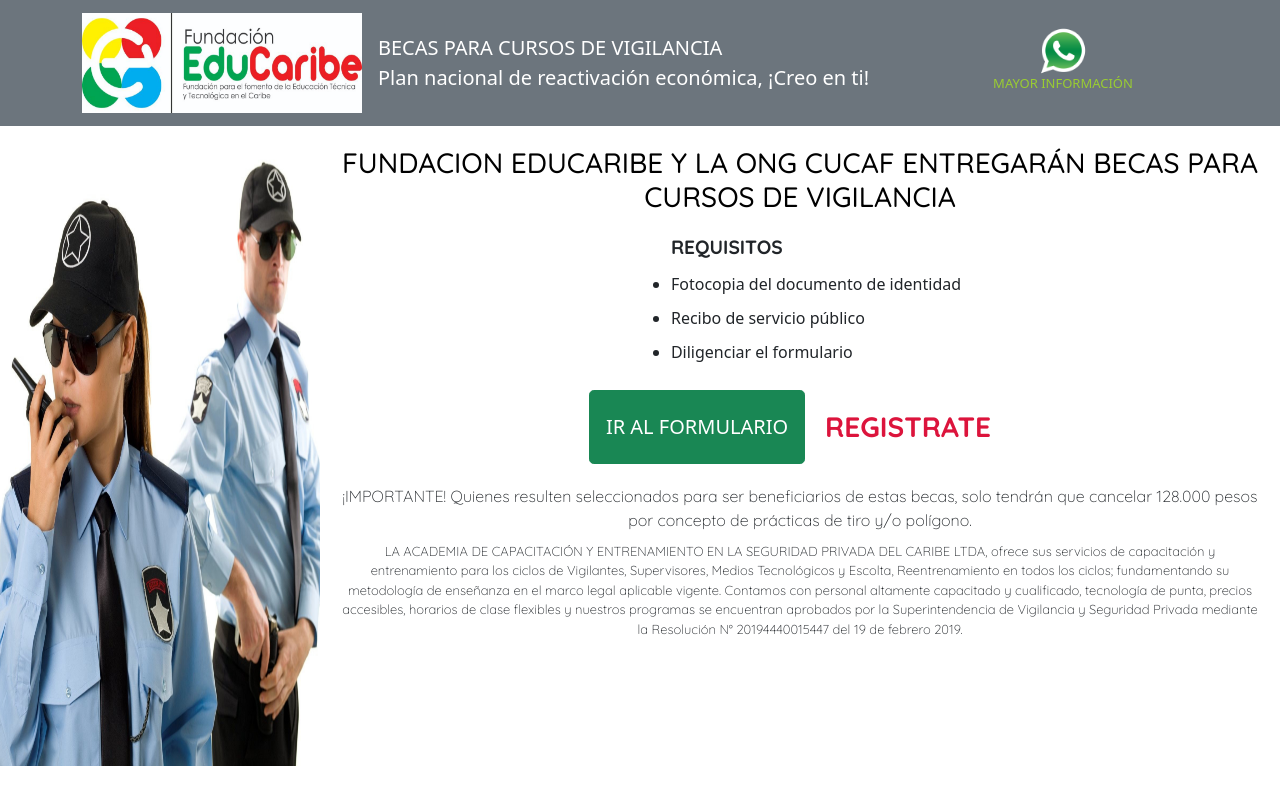
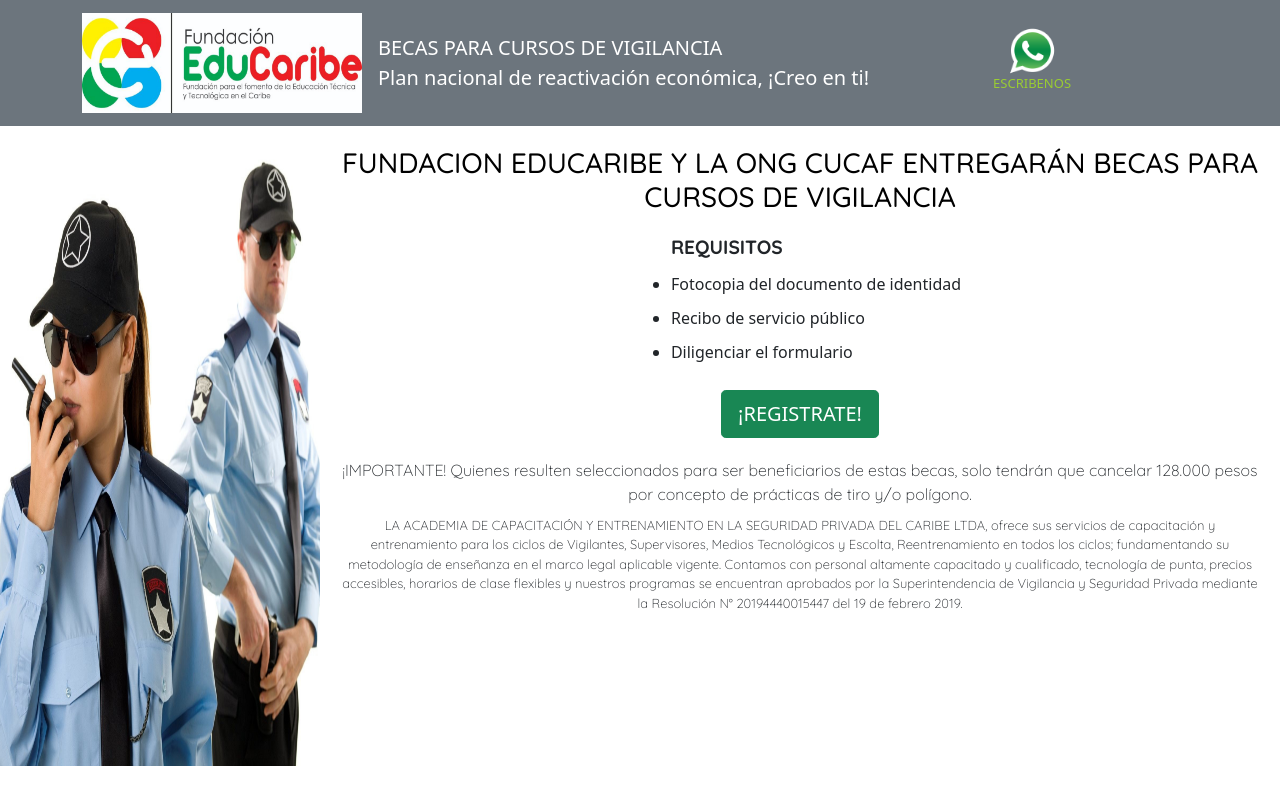
Before and after one commit to Guerrero9606/landing-page, a React (Create React App) app: page / in a window 1280 px wide. Built offline with nearby package versions, Linux system fonts and the light colour scheme.

Commit message:
Se ajustan detalles del texto

```diff
--- a/src/Users/components/Body.jsx
+++ b/src/Users/components/Body.jsx
@@ -18,8 +18,7 @@
                         <li>Diligenciar el formulario</li>
                     </ul>
                     <div className="div-button">
-                        <Button variant="success" size="lg">IR AL FORMULARIO</Button>{' '}
-                        <h3>REGISTRATE</h3>
+                        <Button variant="success" size="lg">¡REGISTRATE!</Button>{' '}
                     </div>
                     <p>¡IMPORTANTE! Quienes resulten seleccionados para ser beneficiarios de estas becas, solo tendrán que cancelar 128.000 pesos por concepto de prácticas de tiro y/o polígono.</p>
 
--- a/src/Users/components/Header.jsx
+++ b/src/Users/components/Header.jsx
@@ -25,7 +25,7 @@
                         <Nav className="button-what">
                             <Nav.Link href="https://wa.me/573508833740/?text=Hola,%20quiero%20mas%20informacion." target="_blank">
                                 <img className="imagen" src={ logo } />
-                                <h6>MAYOR INFORMACIÓN</h6>
+                                <h6>ESCRIBENOS</h6>
                             </Nav.Link>
                         </Nav>
                     </Navbar.Collapse>
```
Also changed, not shown: 1 other file (tests, documents, lock files or other folders).
